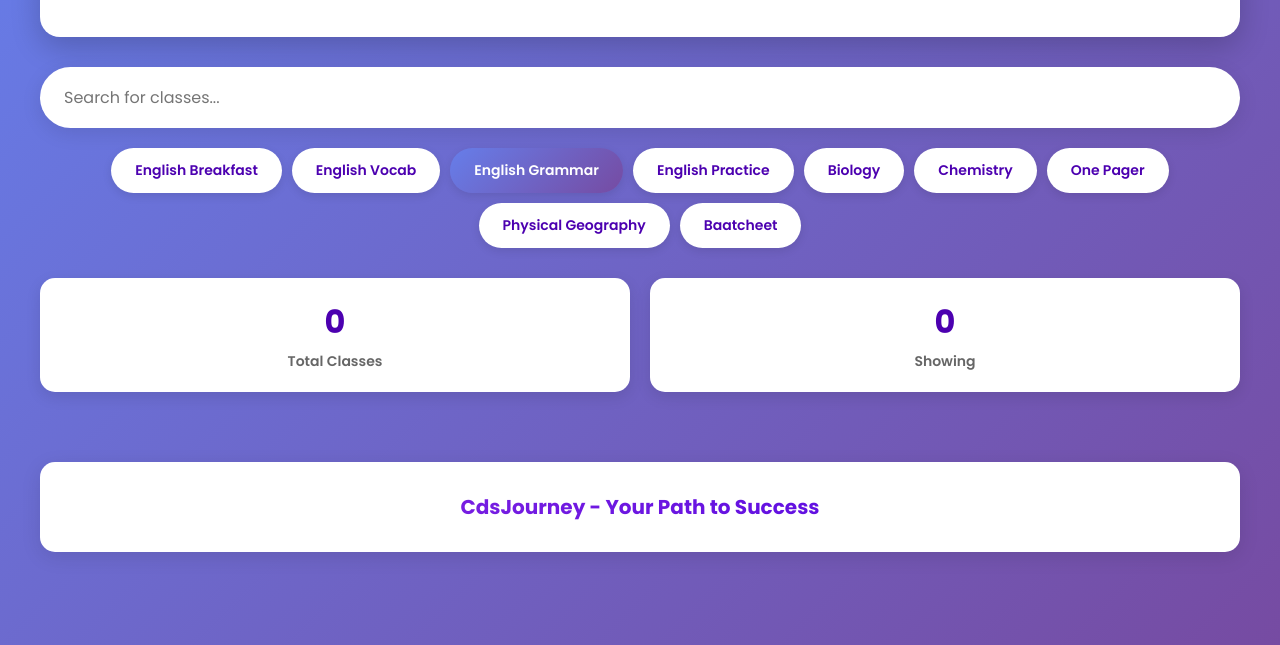
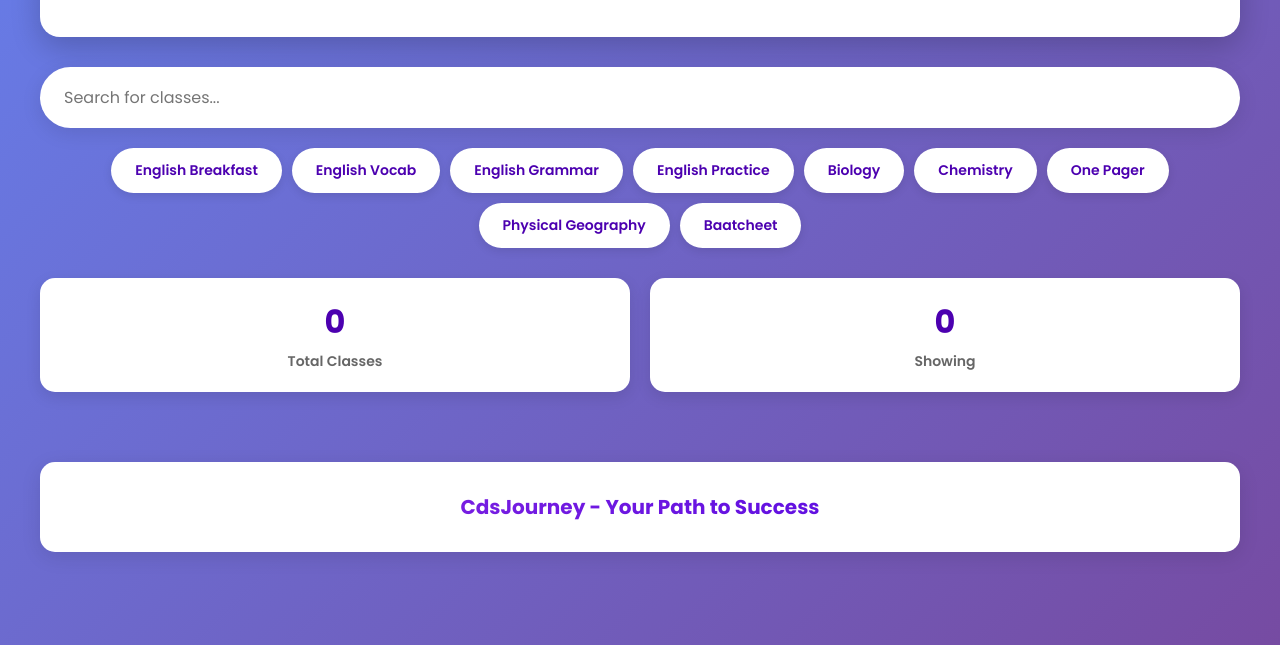
Before and after one commit to never-cheat/OTAqT82bLm, a plain HTML site: page index.html in a window 1280 px wide. Shown: the part 155-800 px from the top of the page. Drawn offline with Linux system fonts and the light colour scheme.

Commit message:
Remove active class from English Grammar button

```diff
--- a/index.html
+++ b/index.html
@@ -30,7 +30,7 @@
 
              <button class="filter-btn" data-category="English Breakfast">English Breakfast</button>
              <button class="filter-btn" data-category="English Vocab">English Vocab</button>
-             <button class="filter-btn active" data-category="English">English Grammar</button>
+             <button class="filter-btn" data-category="English">English Grammar</button>
              <button class="filter-btn" data-category="English Practice">English Practice</button>
              <button class="filter-btn" data-category="Biology">Biology</button>
              <button class="filter-btn" data-category="Chemistry">Chemistry</button>
```
